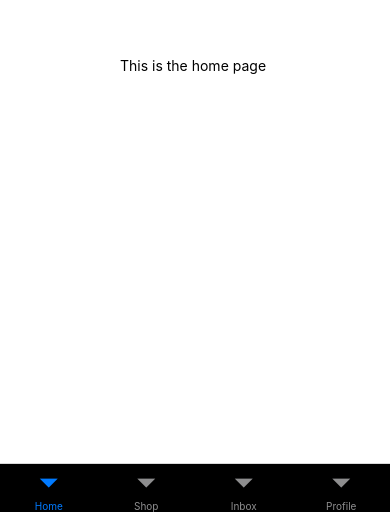
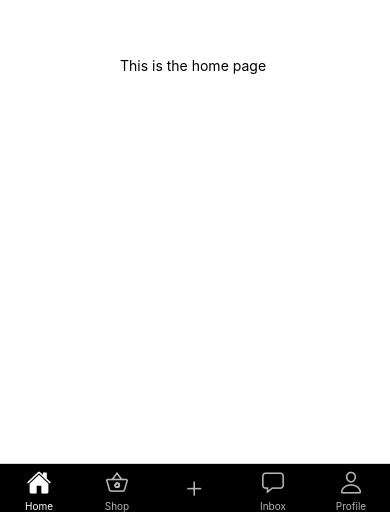
Before and after one commit to tan-sd/tiktok-explore, a React Native app: screen / in a window 390 px wide. Shown: the part 332-844 px from the top of the page. Built offline with nearby package versions, Linux system fonts and the light colour scheme.

Commit message:
added icons to navbar

```diff
--- a/App.js
+++ b/App.js
@@ -8,9 +8,15 @@ import GlobePage from "./screens/GlobePage";
 import { createNativeStackNavigator } from "@react-navigation/native-stack";
 import { createBottomTabNavigator } from "@react-navigation/bottom-tabs";
 import { NavigationContainer } from "@react-navigation/native";
+import { Ionicons } from "@expo/vector-icons";
 
 const Stack = createNativeStackNavigator();
 const Tab = createBottomTabNavigator();
+
+// Define a simple placeholder component
+function PlaceholderTab() {
+    return null; // This component does nothing
+}
 
 function TabNavigator() {
     return (
@@ -18,13 +24,28 @@ function TabNavigator() {
             screenOptions={({ route }) => ({
                 headerShown: false,
                 tabBarStyle: {
-                    backgroundColor:
-                        route.name === "Profile" ||
-                        route.name === "Shop" ||
-                        route.name === "Inbox"
-                            ? "#252525"
-                            : "#000000",
+                    backgroundColor: 'black'
                 },
+                tabBarIcon: ({ focused, color, size }) => {
+                    let iconName;
+
+                    if (route.name === "Home") {
+                        iconName = focused ? "home" : "home-outline";
+                    } else if (route.name === "Shop") {
+                        iconName = focused ? "basket" : "basket-outline";
+                    } else if (route.name === "Inbox") {
+                        iconName = focused ? "chatbox" : "chatbox-outline";
+                    } else if (route.name === "Profile") {
+                        iconName = focused ? "person" : "person-outline";
+                    } else if (route.name === "Add") {
+                        iconName = "add"
+                    }
+
+                    // You can customize the size and color of the icons here
+                    return <Ionicons name={iconName} size={size} color={color} />;
+                },
+                tabBarActiveTintColor: "white", // Change active icon and text color to red
+                tabBarInactiveTintColor: "#b5b5b5", //
             })}
         >
             <Tab.Screen
@@ -39,6 +60,14 @@ function TabNavigator() {
                 component={ShopPage}
                 options={{
                     headerShown: false,
+                }}
+            />
+            <Tab.Screen
+                name="Add"
+                component={PlaceholderTab}
+                options={{
+                    headerShown: false,
+                    tabBarLabel: "",
                 }}
             />
             <Tab.Screen
--- a/screens/GlobePage.jsx
+++ b/screens/GlobePage.jsx
@@ -83,8 +83,8 @@ export default function GlobePage({ navigation }) {
                         <Marker
                             key={index}
                             coordinate={{
-                                latitude: place.latitude,
-                                longitude: place.longitude,
+                                latitude: place.latitude ? place.latitude : 0 ,
+                                longitude: place.longitude ? place.longitude : 0,
                             }}
                         >
                             <Image
```
